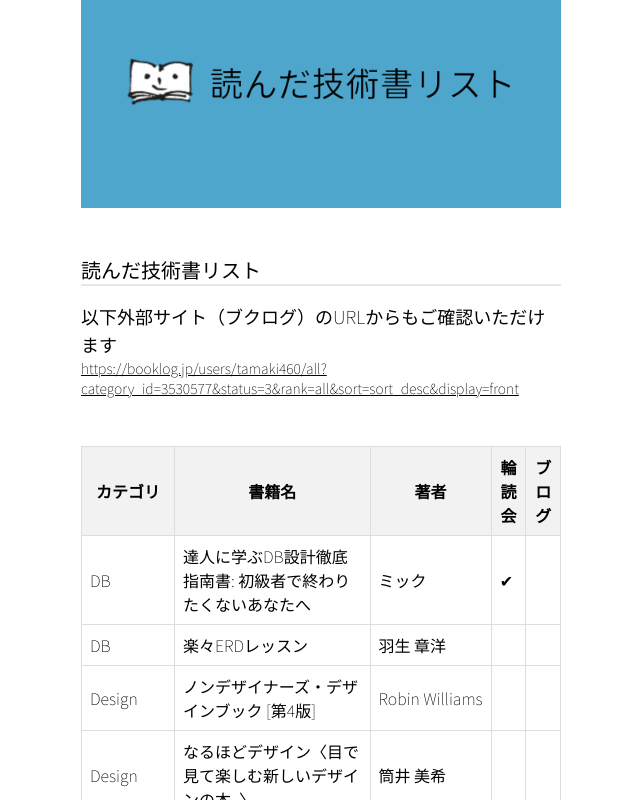
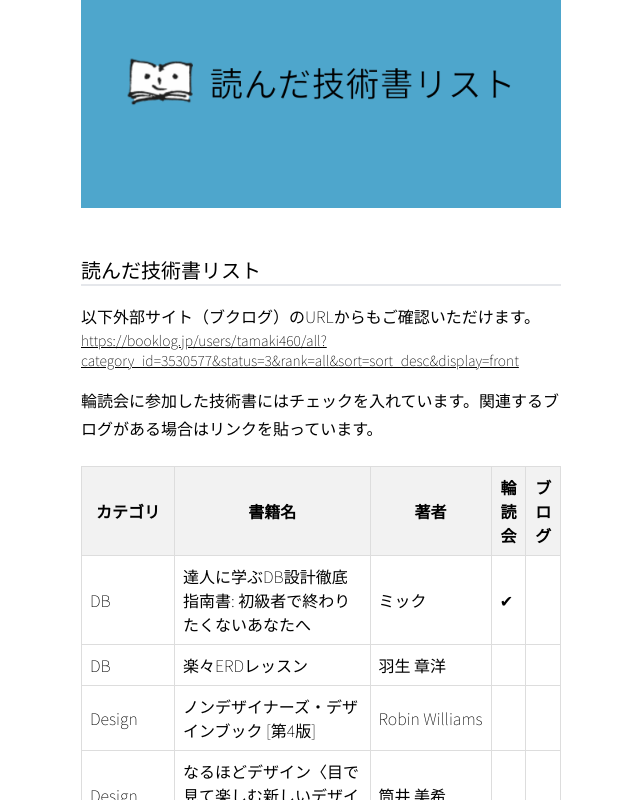
Before and after one commit to shirotamaki/shirotamaki-portfolio, a Nuxt app: page /book in a window 1280 px wide. Shown: the part 300-1100 px from the top of the page, without its empty margins (319-959 px from the left). Built offline with nearby package versions, Linux system fonts and the light colour scheme.

Commit message:
デザインを微調整

```diff
--- a/components/Book.vue
+++ b/components/Book.vue
@@ -6,7 +6,7 @@
           <img
             src="~/assets/images/book.png"
             alt="Book List"
-            class="sm:w-96 w-80 hover:opacity-75 transition-all duration-100 shadow-md"
+            class="sm:w-96 w-80 hover:opacity-75 transition-all duration-100 shadow-xl"
           />
         </NuxtLink>
       </li>
--- a/components/SocialLinks.vue
+++ b/components/SocialLinks.vue
@@ -30,11 +30,6 @@ const socialLinks = [
     url: 'https://shirotamaki.hatenablog.com/',
     icon: 'blog',
   },
-  {
-    name: 'booklog',
-    url: 'https://booklog.jp/users/tamaki460/all?category_id=3530577&status=3&rank=all&sort=sort_desc&display=front',
-    icon: 'book',
-  },
 ]
 </script>
 
--- a/components/Work.vue
+++ b/components/Work.vue
@@ -6,7 +6,7 @@
           <img
             src="~/assets/images/outdoor_heart_sutra_1200_630.png"
             alt="outdoor_heart_sutra"
-            class="sm:w-96 w-80 hover:opacity-55 transition-all duration-100 shadow-md"
+            class="sm:w-96 w-80 hover:opacity-55 transition-all duration-100 shadow-xl"
           />
         </NuxtLink>
       </li>
--- a/pages/book.vue
+++ b/pages/book.vue
@@ -4,15 +4,17 @@
       <h1>
         <img src="~/assets/images/book.png" alt="Book List" class="sm:w-[480px] w-80" />
       </h1>
-      <section class="mt-12 mb-12">
-        <section class="mb-12">
+      <section class="mt-12">
+        <section class="mb-2">
           <section class="mb-4">
             <h2 class="text-xl mb-4 border-b-2">読んだ技術書リスト</h2>
             <p class="leading-7"></p>
           </section>
           <section class="mb-6">
-            <h3 class="text-lg">以下外部サイト（ブクログ）のURLからもご確認いただけます</h3>
-            <div class="underline hover:opacity-75 transition-all duration-100 text-sm break-words">
+            <p class="leading-7">以下外部サイト（ブクログ）のURLからもご確認いただけます。</p>
+            <div
+              class="underline hover:opacity-75 transition-all duration-100 text-sm break-words mb-4"
+            >
               <a
                 href="https://booklog.jp/users/tamaki460/all?category_id=3530577&status=3&rank=all&sort=sort_desc&display=front"
                 target="_blank"
@@ -20,6 +22,9 @@
                 >https://booklog.jp/users/tamaki460/all?category_id=3530577&status=3&rank=all&sort=sort_desc&display=front</a
               >
             </div>
+            <p class="leading-7">
+              輪読会に参加した技術書にはチェックを入れています。関連するブログがある場合はリンクを貼っています。
+            </p>
           </section>
         </section>
         <section class="overflow-x-auto">
```
